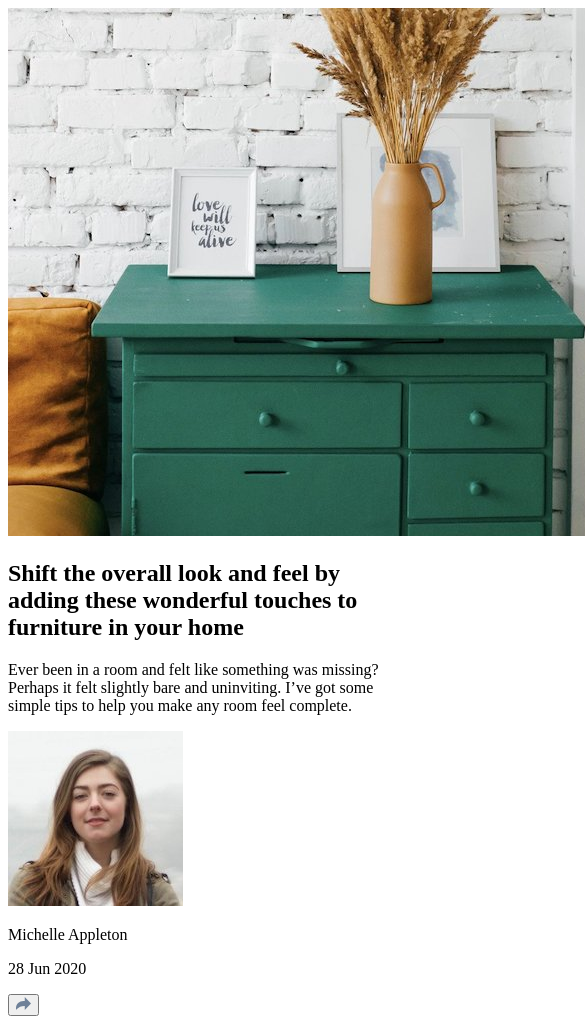
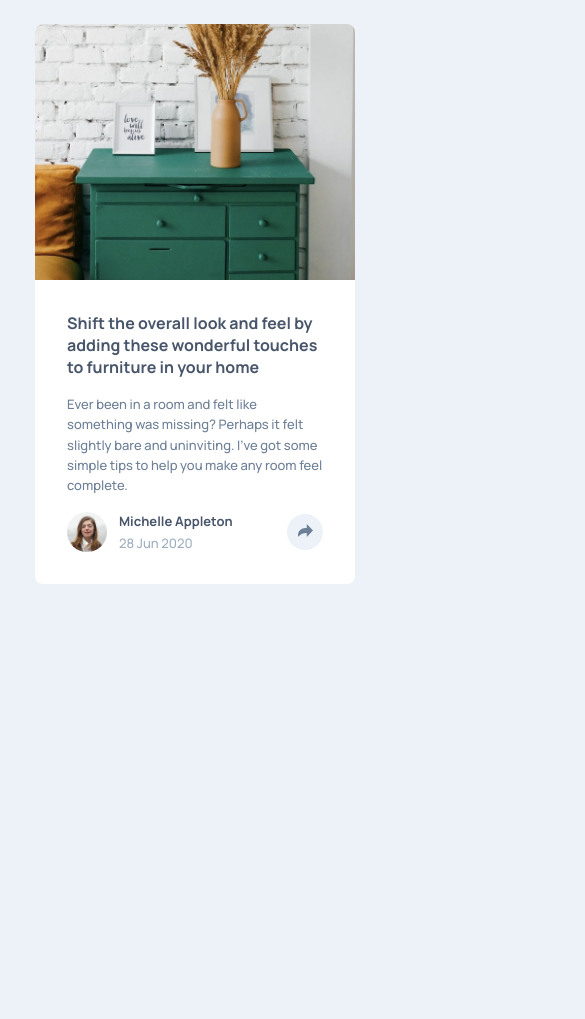
Before and after one commit to hellcsaba/article-preview-component, a plain HTML site: page index.html in a window 390 px wide. Shown: the top 1019 px of the page, 585 px wide, since content can reach past the window. After the commit the page ends 844 px from the top, so only its background shows below. Drawn offline with Linux system fonts and the light colour scheme.

Commit message:
Add CSS styling for mobile design view

```diff
--- /dev/null
+++ b/index.css
@@ -0,0 +1,103 @@
+@import url('https://fonts.googleapis.com/css2?family=Manrope:wght@200..800&display=swap');
+
+:root {
+    --very-dark-grayish-blue: hsl(217, 19%, 35%);
+    --desaturated-dark-blue: hsl(214, 17%, 51%);
+    --grayish-blue: hsl(212, 23%, 69%);
+    --light-grayish-blue: hsl(210, 46%, 95%);
+}
+
+*, *::before, *::after {
+    box-sizing: border-box;
+    margin: 0;
+    padding: 0;
+}
+
+body {
+    font-family: 'Manrope', 'sans-serif';
+    font-size: 0.8125rem;
+    color: var(--very-dark-grayish-blue);
+    background-color: var(--light-grayish-blue);
+    padding: 0.5rem;
+    min-height: 100vh;
+}
+
+.main-content {
+    display: flex;
+    justify-content: center;
+    align-items: center;
+    padding: 1rem;
+}
+
+.article {
+    display: flex;
+    flex-direction: column;
+    column-gap: 1rem;
+    background-color: white;
+    border-radius: 0.5rem;
+    max-width: 20rem;
+}
+
+.article__image {
+    max-width: 100%;
+    border-radius: 0.5rem 0.5rem 0 0;
+}
+
+.article__content {
+    padding: 2rem;
+    display: flex;
+    flex-direction: column;
+    row-gap: 1rem;
+}
+
+.article__title {
+    font-size: 1rem;
+}
+
+.article__description {
+    font-weight: 500;
+    color: var(--desaturated-dark-blue);
+    line-height: 2.5ch;
+}
+
+.article__footer {
+    display: flex;
+}
+
+.article__footer {
+    display: flex;
+    column-gap: 0.75rem;
+    align-items: center;
+}
+
+.article__author-avatar {
+    border-radius: 50%;
+    max-width: 2.5rem;
+}
+
+.article__author-info {
+    display: flex;
+    flex-direction: column;
+    row-gap: 0.25rem;
+}
+
+.article__author-name {
+    font-weight: 700;
+}
+
+.article__author-date {
+    color: var(--grayish-blue);
+    font-weight: 500;
+}
+
+.article__share {
+    margin-inline-start: auto;
+}
+
+.article__share {
+    border-radius: 50%;
+    border: none;
+    background-color: var(--light-grayish-blue);
+    width: 2.25rem;
+    height: 2.25rem;
+}
--- a/index.html
+++ b/index.html
@@ -4,6 +4,8 @@
     <meta charset="UTF-8" />
     <meta name="viewport" content="width=device-width, initial-scale=1.0" />
     <!-- displays site properly based on user's device -->
+
+    <link rel="stylesheet" href="./index.css" />
 
     <link
       rel="icon"
@@ -35,12 +37,12 @@
             you make any room feel complete.
           </p>
           <footer class="article__footer">
-            <div class="article__info">
-              <img
-                class="article__author-avatar"
-                src="./images/avatar-michelle.jpg"
-                alt="Michelle Appleton"
-              />
+            <img
+              class="article__author-avatar"
+              src="./images/avatar-michelle.jpg"
+              alt="Michelle Appleton"
+            />
+            <div class="article__author-info">
               <p class="article__author-name">Michelle Appleton</p>
               <p class="article__author-date">28 Jun 2020</p>
             </div>
```
